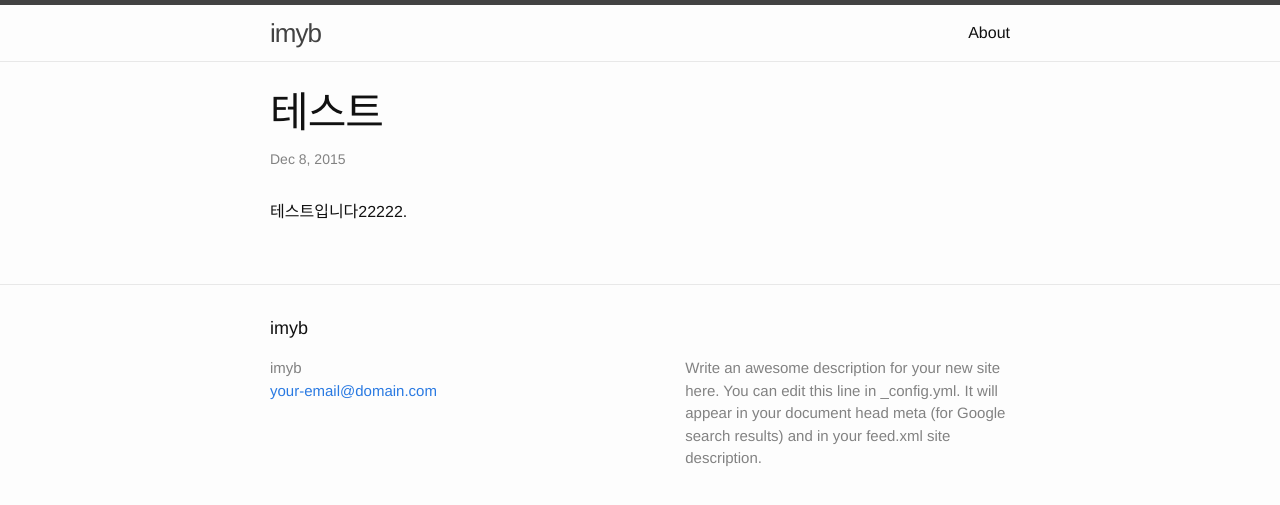
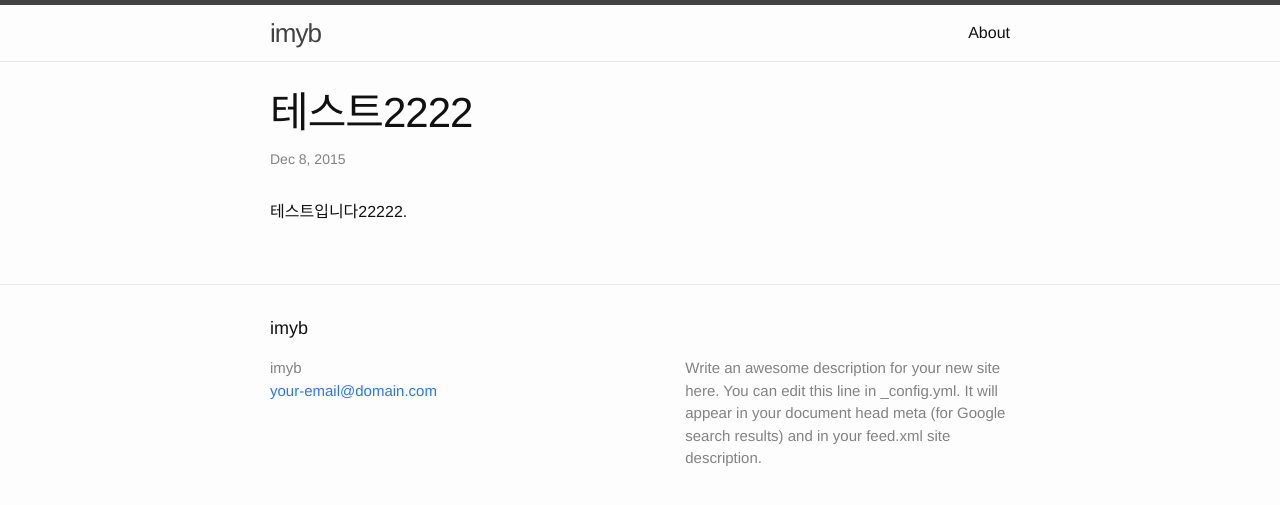
Before and after one commit to imyb/imyb.github.io, a Jekyll site: the page built from _posts/2015-12-08-테스트.md, in a window 1280 px wide. Shown: the top 505 px of the page. Built offline with Jekyll 4.4.1, drawn with Linux system fonts in a browser that asks for light colours.

Commit message:
no message

```diff
--- a/_posts/2015-12-08-테스트.md
+++ b/_posts/2015-12-08-테스트.md
@@ -1,5 +1,6 @@
 ---
 layout: post
+title:  "테스트2222"
 categories: yb
 ---
 
```
Also changed, not shown: 1 other file.
